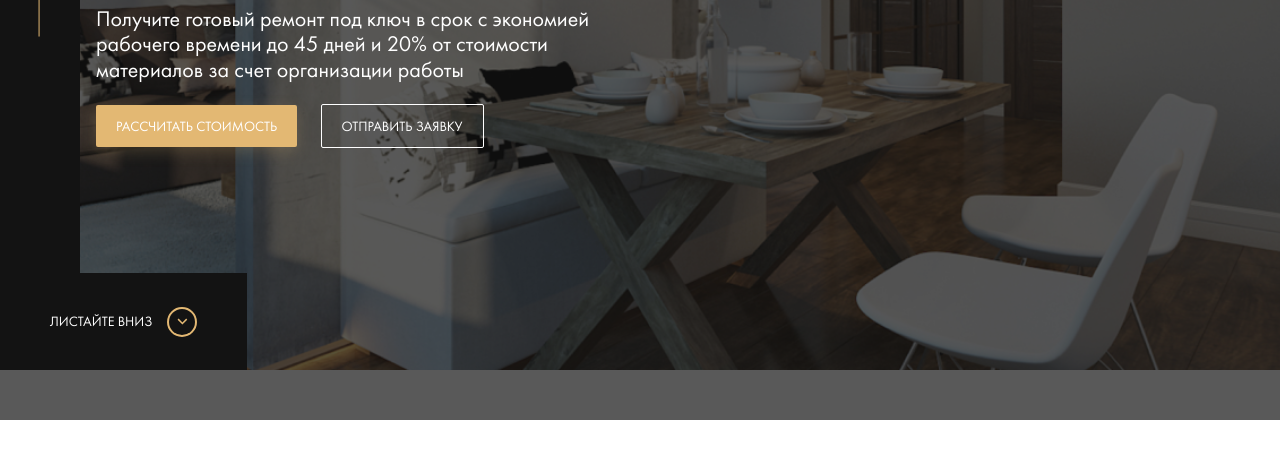
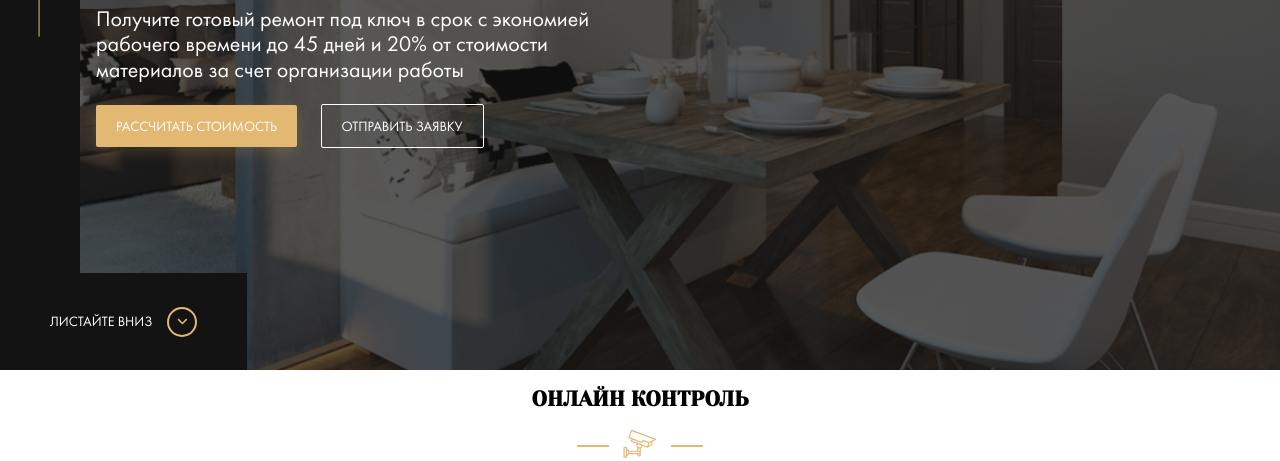
Before and after one commit to Konstaruktor/repair-design, a website: page index.html in a window 1280 px wide. Shown: the part 430-891 px from the top of the page. Before the commit the page ends 850 px from the top, so only its background shows below. Drawn offline with Linux system fonts and the light colour scheme.

Commit message:
feat: add control section and move body settings in setting.sass

```diff
--- a/index.html
+++ b/index.html
@@ -45,6 +45,16 @@
       </div>
       <a href="#" class="hero__scroll-down">Листайте вниз</a>
     </section>
+    <section class="section control">
+      <div class="container">
+        <div class="section-title">
+          <h2 class="section-title__heading">онлайн контроль</h2>
+          <div class="section-title__image">
+            <img src="img/video.svg" alt="video">
+          </div>
+        </div>
+      </div>
+    </section>
   </main>
 </body>
 </html>
--- /dev/null
+++ b/sass/_settings.sass
@@ -0,0 +1,23 @@
+*, *:before, *:after
+  box-sizing: border-box
+
+body
+  font-family: 'Futura PT Book', sans-serif
+  font-style: normal
+  font-weight: normal
+  font-size: 14px
+
+.section
+  &-title
+    text-align: center
+    text-transform: uppercase
+    font-family: 'Yeseva One', cursive
+    &__image
+      &::before, &::after
+        content: ''
+        display: inline-block
+        vertical-align: text-top
+        margin: 0 10px
+        width: 32px
+        height: 2px
+        background-color: $primary
--- a/sass/style.sass
+++ b/sass/style.sass
@@ -2,18 +2,9 @@
 @import 'normalize'
 @import 'variables'
 @import 'grid'
+@import 'settings'
 @import 'interface'
 
 @import 'templates/header'
 @import 'templates/hero'
-
-
-
-*, *:before, *:after
-  box-sizing: border-box
-
-body
-  font-family: 'Futura PT Book', sans-serif
-  font-style: normal
-  font-weight: normal
-  font-size: 14px
+@import 'templates/control'
--- a/sass/templates/_hero.sass
+++ b/sass/templates/_hero.sass
@@ -11,9 +11,11 @@
   &::before
     content: ''
     position: absolute
-    background-color: rgba($dark, 0.7)
+    top: 0
+    left: 0
     width: 100%
     height: 100%
+    background-color: rgba($dark, 0.7)
 
   &__content
     max-width: 670px
@@ -76,13 +78,12 @@
       background-color: $primary
       margin-left: 10px
 
-
-
 .title
   margin: 0
   font-family: 'Yeseva One', sans-serif
   text-transform: uppercase
   font-size: 40px
+  font-weight: normal
 
   &--primary
     color: $primary
```
Also changed, not shown: css/style.css, img/video.svg (added), sass/templates/_control.sass (added).
